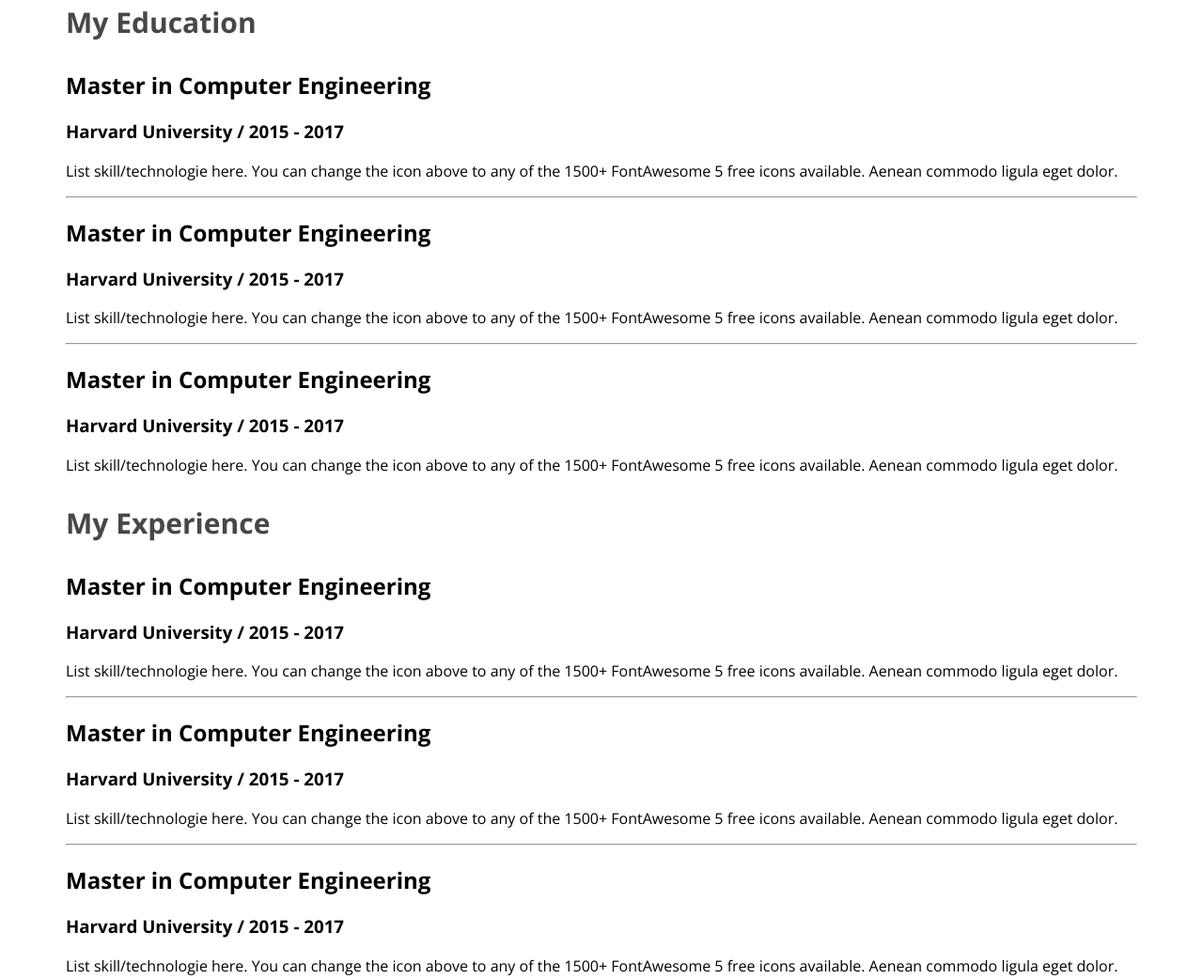
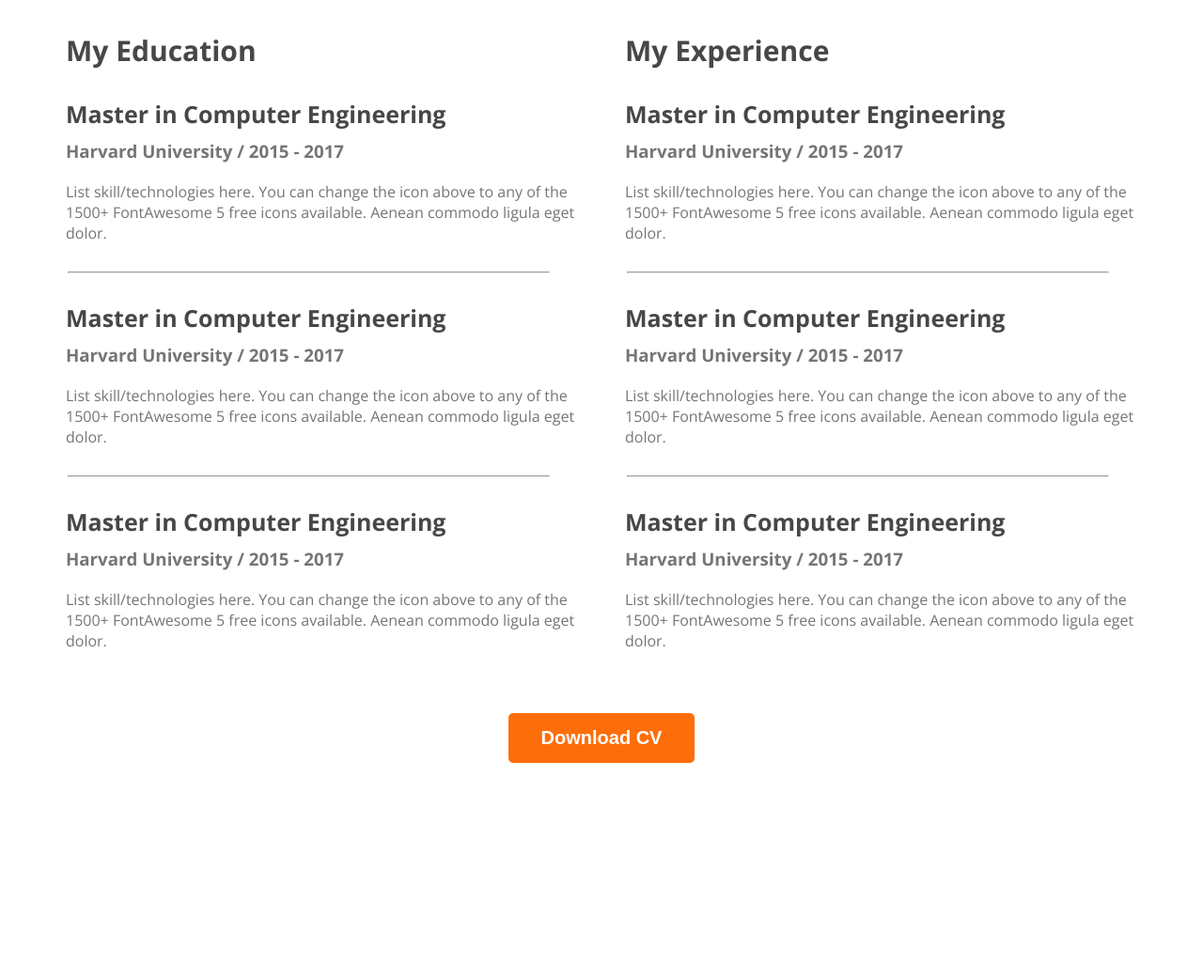
Before and after one commit to halimaislam1/webdeveloper-portfolio, a plain HTML site: page index.html in a window 1280 px wide. Shown: the part 2381-3423 px from the top of the page at 94% size. After the commit the page ends 3201 px from the top, so only its background shows below. Drawn offline with nearby package versions, Linux system fonts and the light colour scheme.

Commit message:
added resume section

```diff
--- a/index.html
+++ b/index.html
@@ -99,62 +99,63 @@
         <!-- resume section -->
         <section>
             <h3 class="section-title">A summary of My Resume</h3>
+            <div class="resume-container">
             <!-- .resume-colum*2>h3.resume-column-title -->
               <div class="resume-column">
                  <h3 class="resume-column-title">My Education</h3>
-            </div>
+
                 <div class="resume-item">
-                <h2 div class=" resume-item-title">Master in Computer Engineering</h2>
+                    <h2 class="resume-item-title">Master in Computer Engineering</h2>
                     <h3 class="resume-item-institute">Harvard University / 2015 - 2017</h3>
-                <p class="resume-item-description">List skill/technologie
-                     here.  You can change the icon above
+                    <p class="resume-item-description">List skill/technologies here. You can change the icon above
                         to any of the 1500+ FontAwesome 5 free icons available. Aenean commodo ligula eget dolor.</p>
                 </div>
                 <hr>
                 <div class="resume-item">
-                <h2 div class=" resume-item-title">Master in Computer Engineering</h2>
+                    <h2 class="resume-item-title">Master in Computer Engineering</h2>
                     <h3 class="resume-item-institute">Harvard University / 2015 - 2017</h3>
-                <p class="resume-item-description">List skill/technologie
-                     here.  You can change the icon above
+                    <p class="resume-item-description">List skill/technologies here. You can change the icon above
                         to any of the 1500+ FontAwesome 5 free icons available. Aenean commodo ligula eget dolor.</p>
                 </div>
                 <hr>
                 <div class="resume-item">
-                <h2 div class=" resume-item-title">Master in Computer Engineering</h2>
+                    <h2 class="resume-item-title">Master in Computer Engineering</h2>
                     <h3 class="resume-item-institute">Harvard University / 2015 - 2017</h3>
-                <p class="resume-item-description">List skill/technologie
-                     here.  You can change the icon above
+                    <p class="resume-item-description">List skill/technologies here. You can change the icon above
                         to any of the 1500+ FontAwesome 5 free icons available. Aenean commodo ligula eget dolor.</p>
                 </div>
-
+              </div>
 
 
             <div class="resume-column">
                 <h3 class="resume-column-title">My Experience</h3>
                 <div class="resume-item">
-                    <h2 div class=" resume-item-title">Master in Computer Engineering</h2>
+                    <h2 class="resume-item-title">Master in Computer Engineering</h2>
                     <h3 class="resume-item-institute">Harvard University / 2015 - 2017</h3>
-                    <p class="resume-item-description">List skill/technologie
-                         here.  You can change the icon above
+                    <p class="resume-item-description">List skill/technologies here. You can change the icon above
                         to any of the 1500+ FontAwesome 5 free icons available. Aenean commodo ligula eget dolor.</p>
                 </div>
                 <hr>
                 <div class="resume-item">
-                    <h2 div class=" resume-item-title">Master in Computer Engineering</h2>
+                    <h2 class="resume-item-title">Master in Computer Engineering</h2>
                     <h3 class="resume-item-institute">Harvard University / 2015 - 2017</h3>
-                    <p class="resume-item-description">List skill/technologie
-                         here.  You can change the icon above
+                    <p class="resume-item-description">List skill/technologies here. You can change the icon above
                         to any of the 1500+ FontAwesome 5 free icons available. Aenean commodo ligula eget dolor.</p>
                 </div>
                 <hr>
                 <div class="resume-item">
-                    <h2 div class=" resume-item-title">Master in Computer Engineering</h2>
+                    <h2 class="resume-item-title">Master in Computer Engineering</h2>
                     <h3 class="resume-item-institute">Harvard University / 2015 - 2017</h3>
-                    <p class="resume-item-description">List skill/technologie
-                         here.  You can change the icon above
+                    <p class="resume-item-description">List skill/technologies here. You can change the icon above
                         to any of the 1500+ FontAwesome 5 free icons available. Aenean commodo ligula eget dolor.</p>
                 </div>
               </div>
+            </div>
+
+            <div class="Download-cv">
+                <button class="btn btn-primary">Download CV</button>
+            </div>
+
         </section>
     </main>
 
--- a/styles/portfolio.css
+++ b/styles/portfolio.css
@@ -116,7 +116,8 @@ main {
     max-width: 1140px;
     margin: auto;
 }
-main section{
+
+main section {
     margin-top: 130px;
 }
 
@@ -156,19 +157,52 @@ main section{
     display: flex;
     gap: 24px;
 }
+
 .skill {
     padding: 30px;
     border-radius: 5px;
     background: #FFF;
     box-shadow: 0px 6px 50px 0px rgba(0, 0, 0, 0.06);
 }
-.skill-description{
-color:#757575
+
+.skill-description {
+    color: #757575
 }
+
 /* resume a section styles */
-.resume-column-title{
-    color:#474747;
+.resume-column-title {
+    color: #474747;
     font-size: 30px;
     font-weight: 700;
+}
+
+.resume-container {
+    display: flex;
+    gap: 50px;
 
 }
+
+.resume-item-description,
+.resume-item-institute {
+    color: #757575;
+}
+.resume-item-institute {
+    margin-bottom: 20px;
+    margin-top: 0px;
+}
+
+.resume-item-title {
+    color: #474747;
+    font-size: 25px;
+    font-weight: 700;
+    margin-bottom: 10px;
+}
+
+.resume-container hr{
+    margin: 30px;
+    margin-left: 2px;
+}
+.Download-cv{
+    margin-top: 50px;
+    text-align: center;
+}
```
Lines whose indentation alone changed are shown as unchanged.
